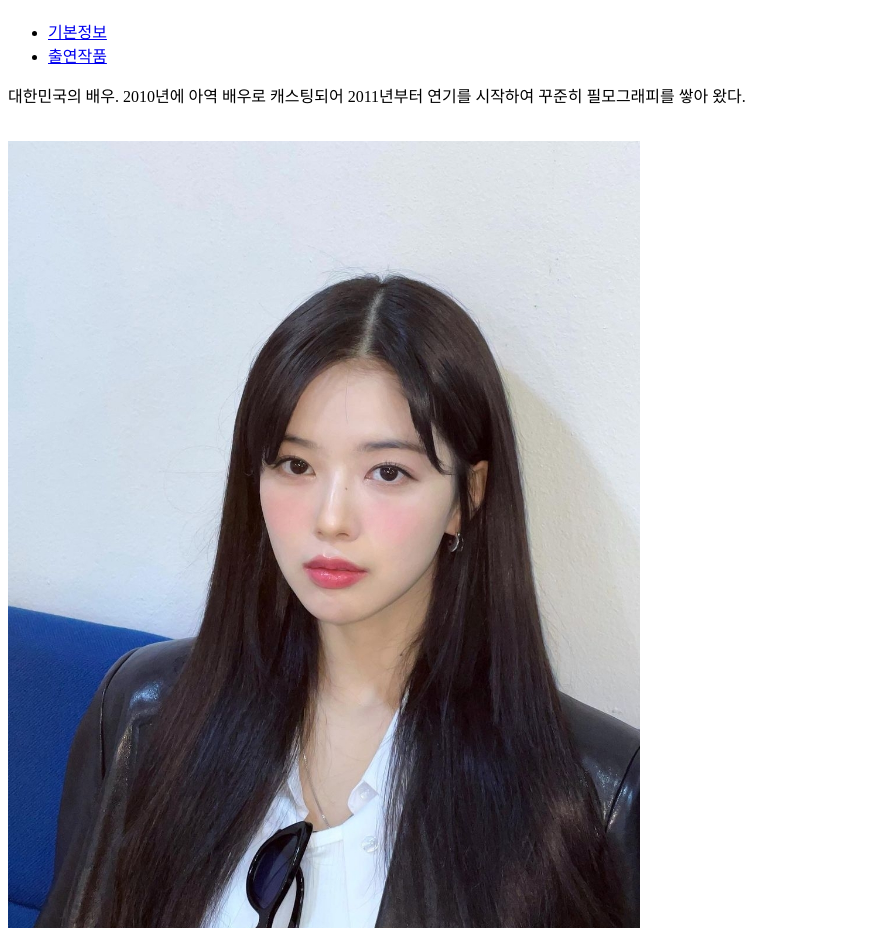
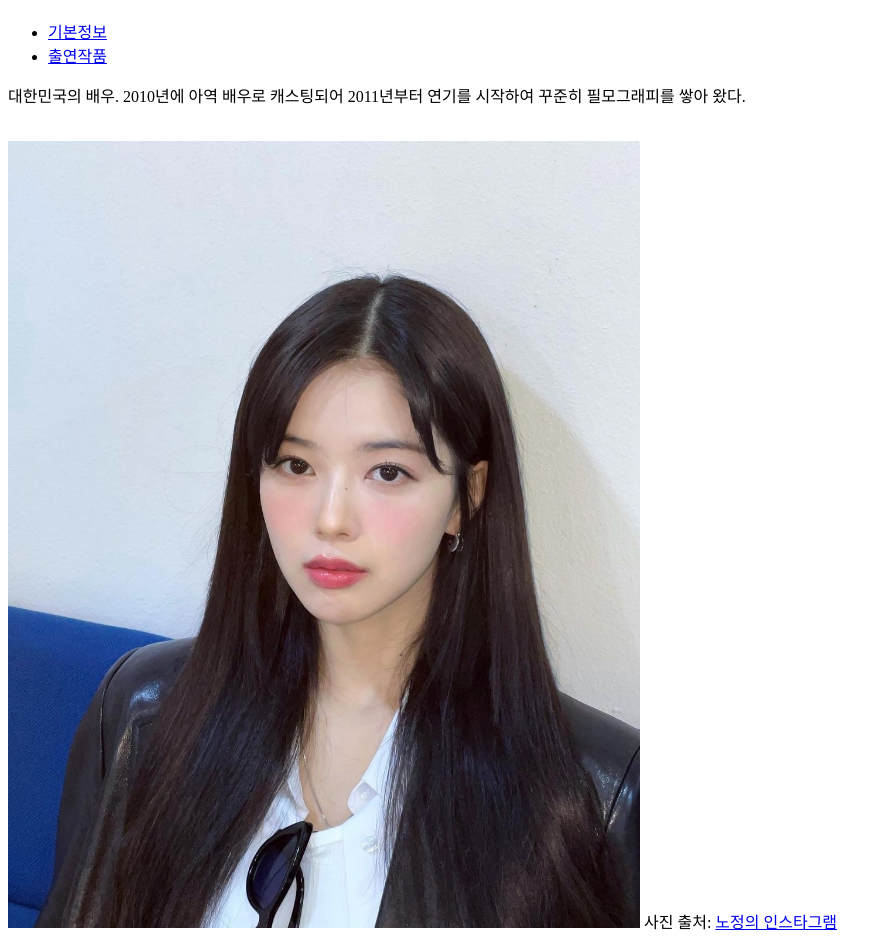
Before and after one commit to MANGO9UMMY/NOjustice, a plain HTML site: page index.html in a window 1280 px wide. Shown: the part 70-1011 px from the top of the page, without its empty margins (0-893 px from the left). Drawn offline with Linux system fonts and the light colour scheme.

Commit message:
Update index.html

```diff
--- a/index.html
+++ b/index.html
@@ -14,5 +14,7 @@
 <p>대한민국의 배우. 2010년에 아역 배우로 캐스팅되어 2011년부터 연기를 시작하여 꾸준히 필모그래피를 쌓아 왔다.</p>
 <br>
 <img src="프로필.jpg" width="50%">
+    사진 출처: <a href="https://www.instagram.com/jeongeuiyam/" target="blank" title="노정의 인스타그램">노정의 인스타그램</a>
+
 </body>
 </html>
```
